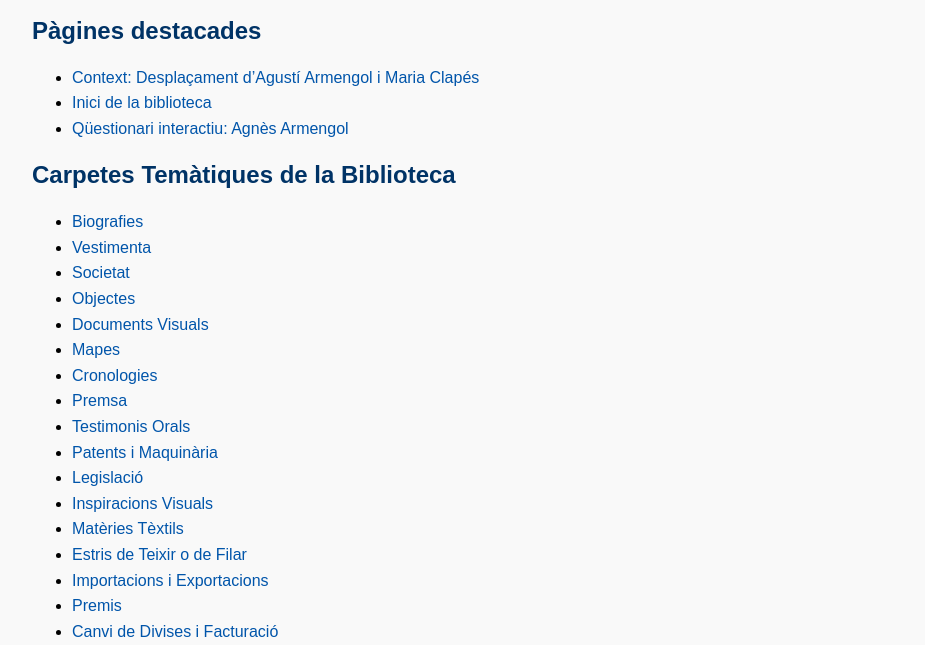
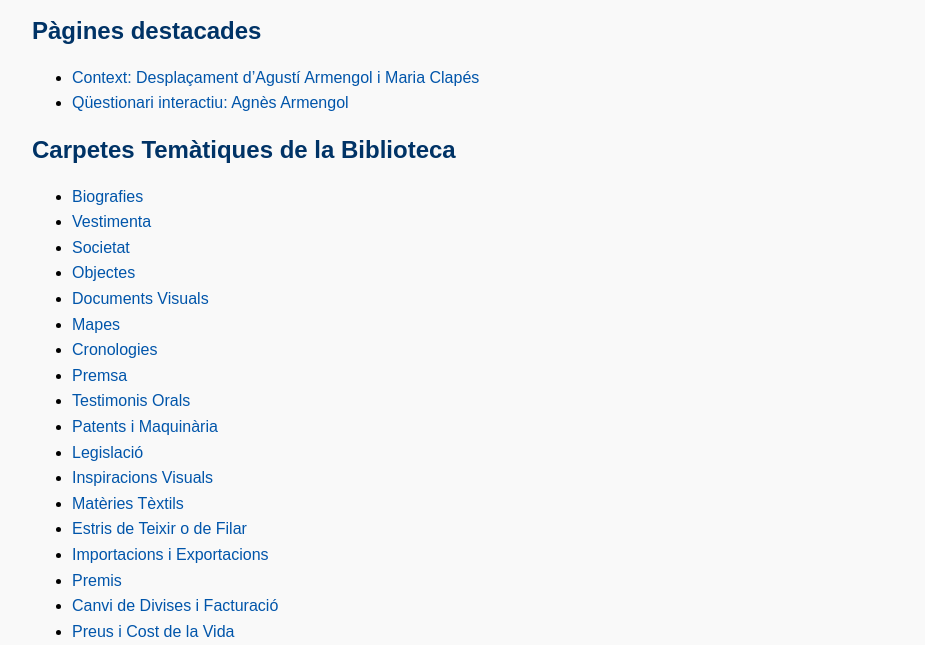
Before and after one commit to Fil-i-foc/filifoc-biblioteca, a plain HTML site: page index.html in a window 1280 px wide. Shown: the part 141-786 px from the top of the page, without its empty margins (8-933 px from the left). Drawn offline with Linux system fonts and the light colour scheme.

Commit message:
Update index.html
Actualització completa de l’index.html amb totes les carpetes i pàgines

```diff
--- a/index.html
+++ b/index.html
@@ -18,7 +18,6 @@
   <h2>Pàgines destacades</h2>
   <ul>
     <li><a href="context-agusti-maria.html">Context: Desplaçament d’Agustí Armengol i Maria Clapés</a></li>
-    <li><a href="index.html">Inici de la biblioteca</a></li>
     <li><a href="agnes-armengol-quiz.html">Qüestionari interactiu: Agnès Armengol</a></li>
   </ul>
 
@@ -49,4 +48,3 @@
   <p style="font-style: italic;">Aquesta biblioteca s’actualitzarà regularment amb nous documents i recursos.</p>
 </body>
 </html>
-"""
```
